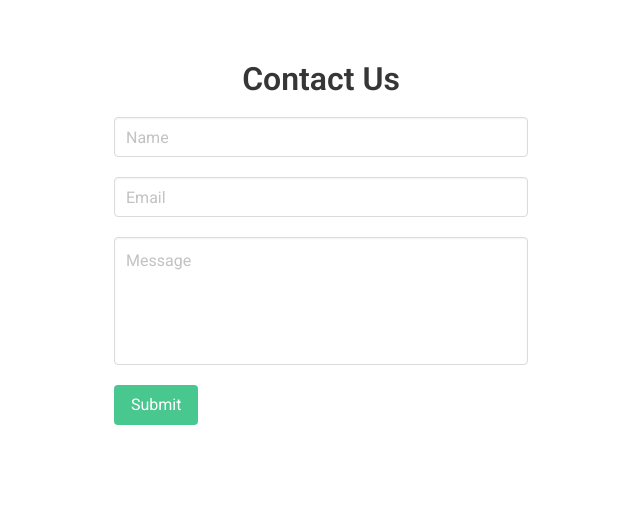
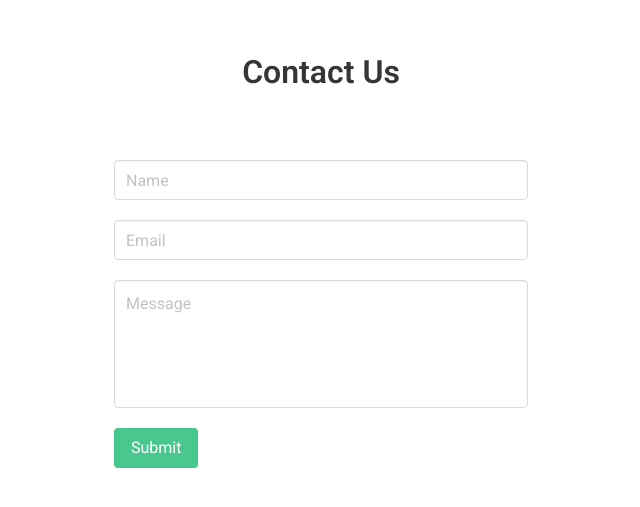
Before and after one commit to mohannaiduyeluri/myProjectWork, a Vue app in the folder client/: page /contact in a window 1280 px wide. Shown: the part 139-646 px from the top of the page, without its empty margins (319-959 px from the left). Built offline with nearby package versions, Linux system fonts and the light colour scheme.

Commit message:
contact us | fixed ui

```diff
--- a/client/src/pages/Contact.vue
+++ b/client/src/pages/Contact.vue
@@ -1,27 +1,37 @@
-<script scoped lang="ts">
-	//
+<script setup lang="ts">
+import { ref } from 'vue';
+import router from '../router';
+
+const label = ref("Submit");
+
+const submit = () => {
+	label.value = "Message Sent!";
+	setTimeout(() => {
+		router.push('./tasks');
+	}, 500);
+}
+
 </script>
 
 <template>
-	<h1 class="title">Contact Us</h1>
-
 	<div class="frm">
+		<h1 class="title">Contact Us</h1>
 		<input class="input" type="text" placeholder="Name">
 		<input class="input" type="email" placeholder="Email">
 		<textarea class="textarea" type="text" placeholder="Message"></textarea>
-		<button class="button is-success">Submit</button>
+		<button class="button is-success" @click="submit">{{ label }}</button>
 	</div>
 </template>
 
 <style scoped lang="scss">
-.title {
-	position: absolute;
-	top: 200px;
-	left: 50%;
-	transform: translateX(-50%);
-}
 
 .frm {
+	.title {
+		width: 100%;
+		text-align: center;
+		margin-bottom: 50px;
+	}
+
 	input,
 	textarea,
 	button {
```
